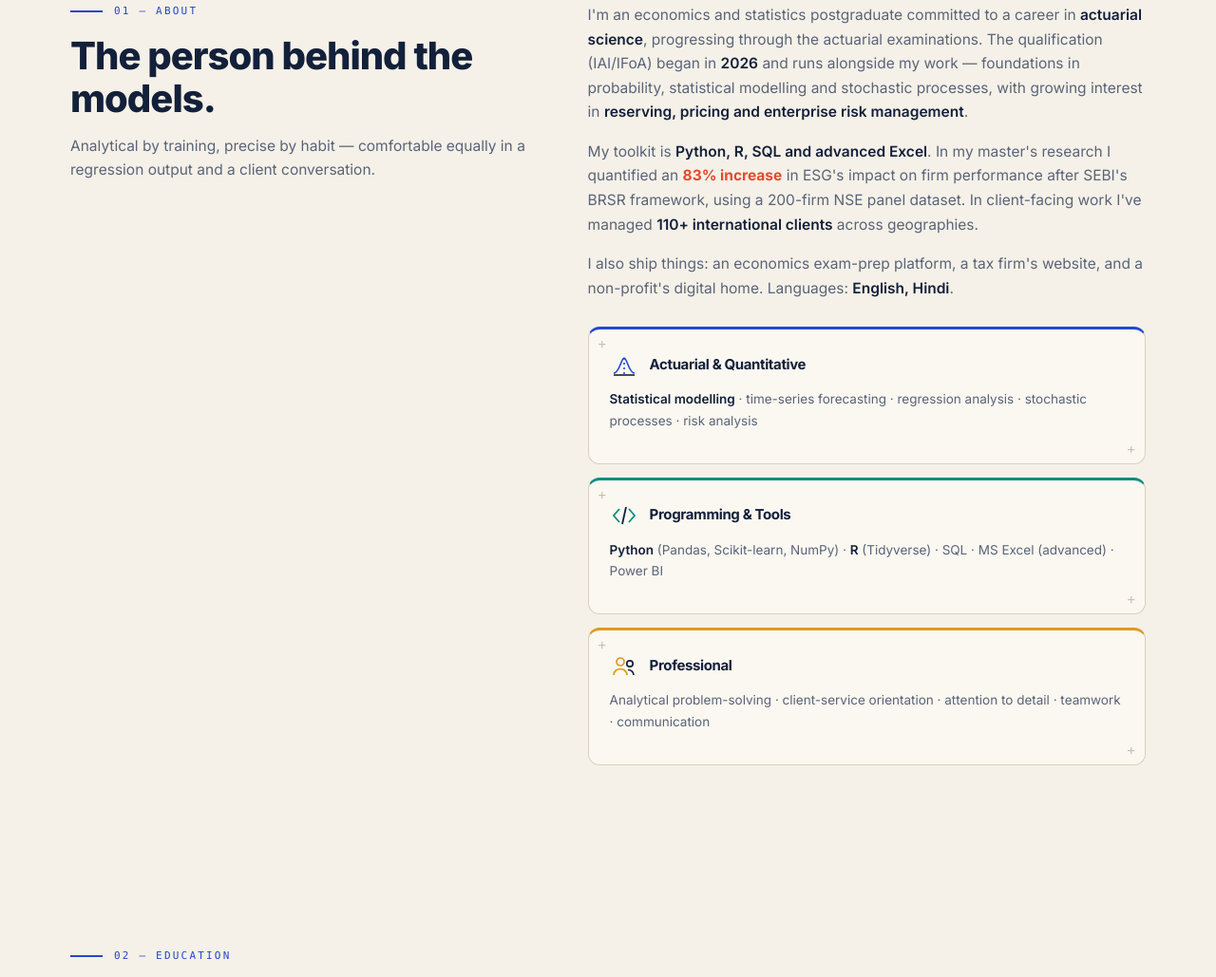
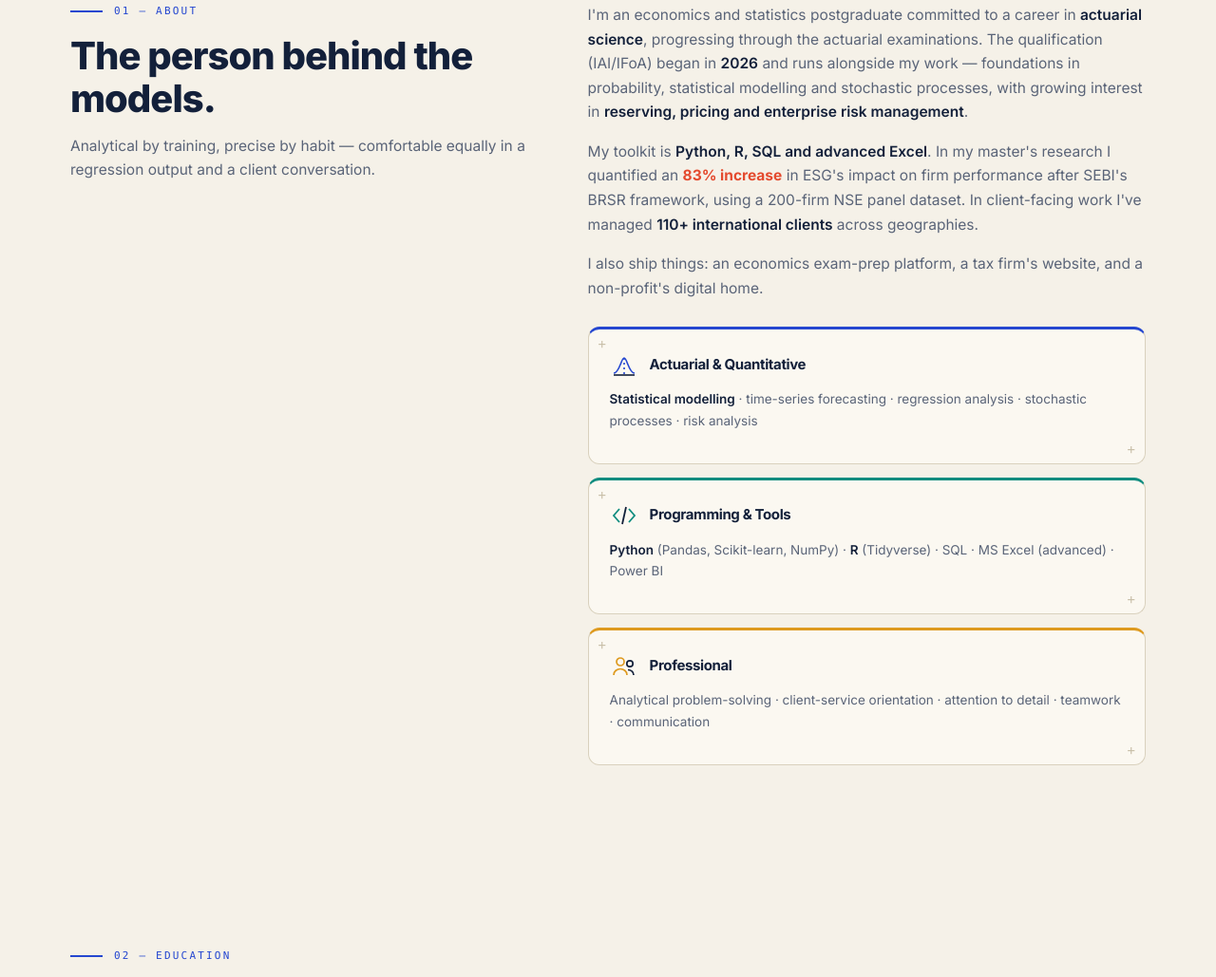
Before and after one commit to anshuv05/intro, a plain HTML site: page index.html in a window 1280 px wide. Shown: the part 1069-2098 px from the top of the page at 95% size. Drawn offline with Linux system fonts and the light colour scheme.

Commit message:
Update index.html

```diff
--- a/index.html
+++ b/index.html
@@ -527,7 +527,7 @@ footer{border-top:1.5px solid var(--ink);padding:26px 0 34px;background:var(--pa
     <div class="about-copy">
       <p class="rv">I'm an economics and statistics postgraduate committed to a career in <strong>actuarial science</strong>, progressing through the actuarial examinations. The qualification (IAI/IFoA) began in <strong>2026</strong> and runs alongside my work — foundations in probability, statistical modelling and stochastic processes, with growing interest in <strong>reserving, pricing and enterprise risk management</strong>.</p>
       <p class="rv" style="--d:.08s">My toolkit is <strong>Python, R, SQL and advanced Excel</strong>. In my master's research I quantified an <span class="hl">83% increase</span> in ESG's impact on firm performance after SEBI's BRSR framework, using a 200-firm NSE panel dataset. In client-facing work I've managed <strong>110+ international clients</strong> across geographies.</p>
-      <p class="rv" style="--d:.14s">I also ship things: an economics exam-prep platform, a tax firm's website, and a non-profit's digital home. Languages: <strong>English, Hindi</strong>.</p>
+      <p class="rv" style="--d:.14s">I also ship things: an economics exam-prep platform, a tax firm's website, and a non-profit's digital home.</p>
       <div class="comp-grid">
         <div class="comp ticked rv" style="--d:.1s">
           <div class="comp-head">
```
